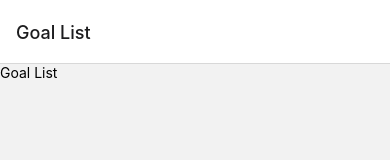
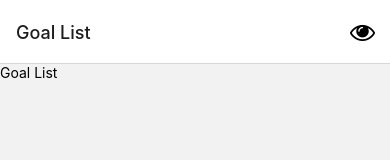
Before and after one commit to JeremyCheng001/Let-s-Goal-Buddy, a React Native app: screen /GoalList in a window 390 px wide. Shown: the top 160 px of the page. Built offline with nearby package versions, Linux system fonts and the light colour scheme; what @ui-kitten/components would draw is missing.

Commit message:
added "eye" to the righter of the header to pop up new modal

```diff
--- a/navigation/GoalListStack.tsx
+++ b/navigation/GoalListStack.tsx
@@ -1,12 +1,38 @@
 import { createNativeStackNavigator } from "@react-navigation/native-stack";
-import { View, Text } from "react-native";
+import { View, Text, Pressable } from "react-native";
+import { FontAwesome } from "@expo/vector-icons";
+import useColorScheme from "../hooks/useColorScheme";
+import Colors from "../constants/Colors";
 
 const GoalListStack = createNativeStackNavigator();
 
-export default function GoalListStackScreen() {
+//@ts-ignore
+export default function GoalListStackScreen({ navigation }) {
+  const colorScheme = useColorScheme();
+
   return (
     <GoalListStack.Navigator>
-      <GoalListStack.Screen name="Goal List" component={GoalList} />
+      <GoalListStack.Screen
+        name="Goal List"
+        component={GoalList}
+        options={{
+          headerRight: () => (
+            <Pressable
+              onPress={() => navigation.navigate("Modal")}
+              style={({ pressed }) => ({
+                opacity: pressed ? 0.5 : 1,
+              })}
+            >
+              <FontAwesome
+                name="eye"
+                size={25}
+                color={Colors[colorScheme].text}
+                style={{ marginRight: 15 }}
+              />
+            </Pressable>
+          ),
+        }}
+      />
     </GoalListStack.Navigator>
   );
 }
```
